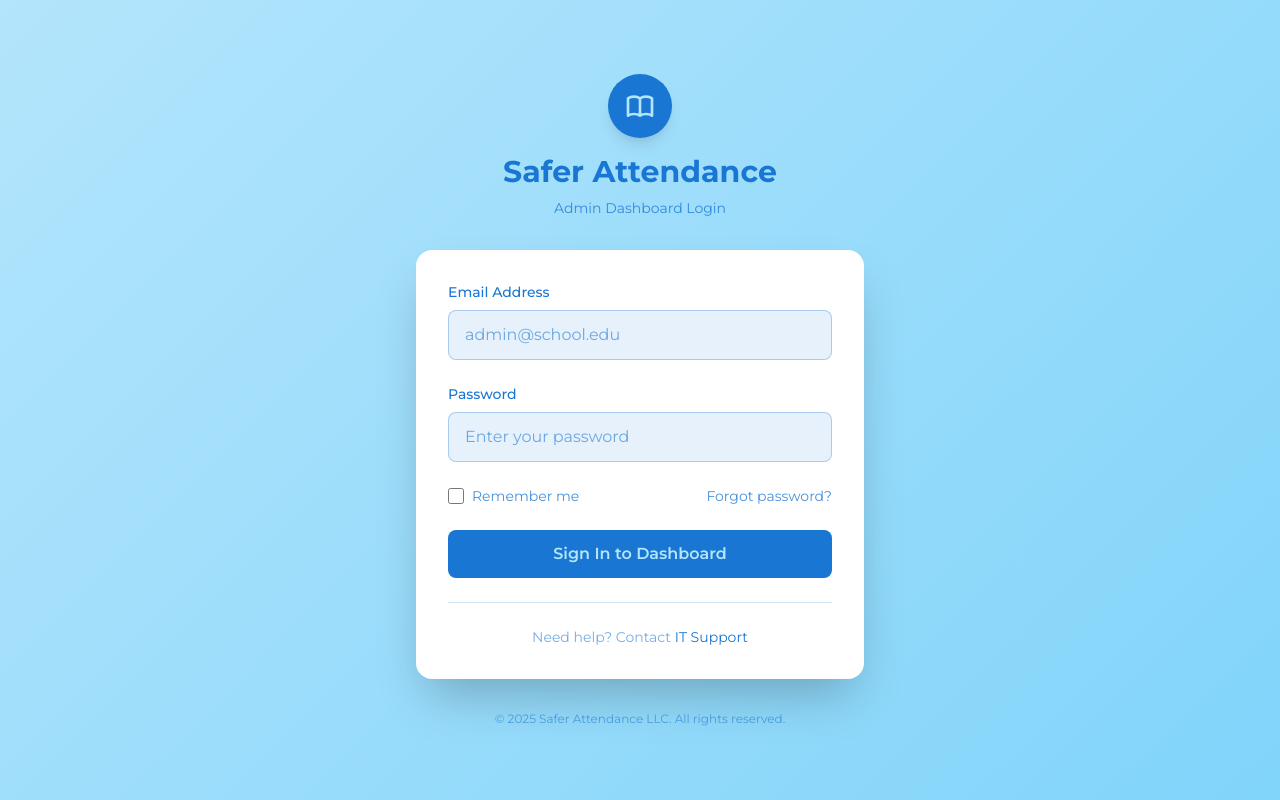
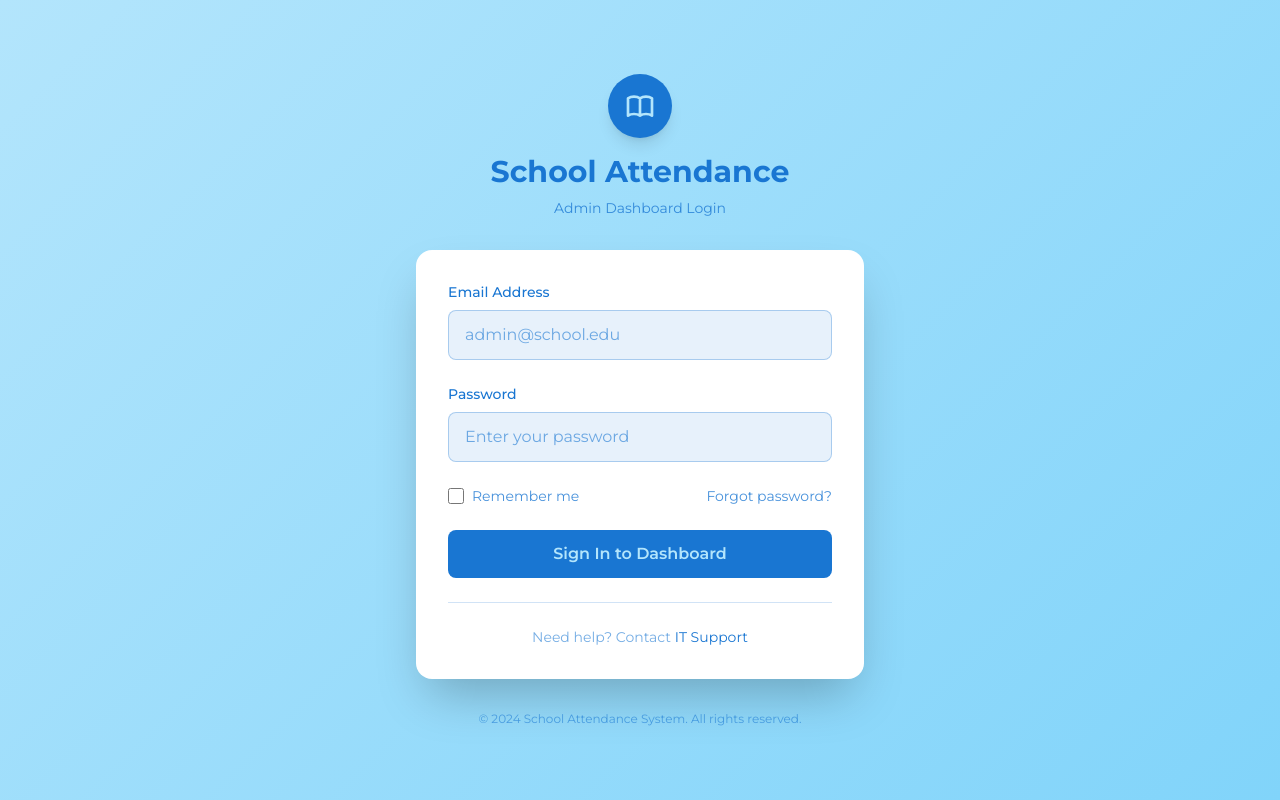
Before and after one commit to SaferAttendance/nextjs-boilerplate-dashboard-july-19, a Next.js app: page / in a window 1280 px wide. Built offline with nearby package versions, Linux system fonts and the light colour scheme.

Commit message:
Update page.tsx

```diff
--- a/app/page.tsx
+++ b/app/page.tsx
@@ -67,7 +67,7 @@ export default function AdminLogin() {
               </svg>
             </div>
             <h1 className="text-3xl font-bold mb-2 text-[#1976D2]">
-              Safer Attendance
+              School Attendance
             </h1>
             <p className="text-sm text-[#1976D2]/80">Admin Dashboard Login</p>
           </div>
@@ -170,7 +170,7 @@ export default function AdminLogin() {
           {/* site footer */}
           <footer className="text-center mt-8">
             <p className="text-xs text-[#1976D2]/60">
-              © 2025 Safer Attendance LLC. All rights reserved.
+              © 2024 School Attendance System. All rights reserved.
             </p>
           </footer>
         </div>
```
